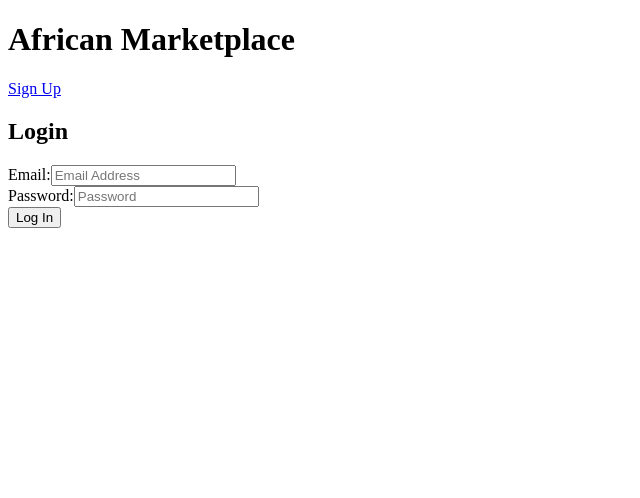
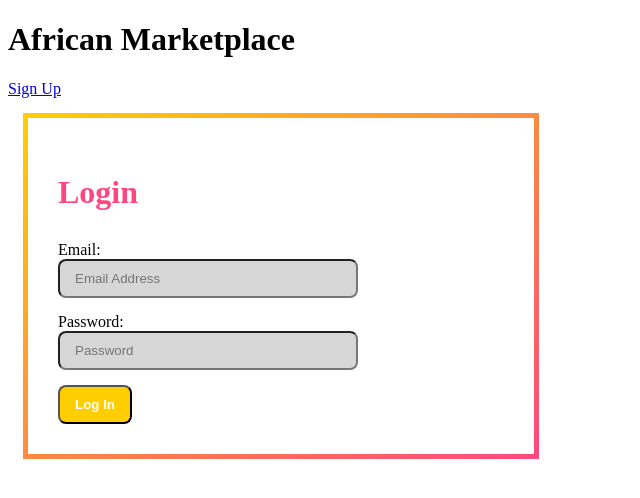
Before and after one commit to African-Marketplace-Build-Week/front-end, a React (Create React App) app in the folder african-marketplace/: page / in a window 1280 px wide. Shown: the top 498 px of the page, without its empty margins (0-640 px from the left). Built offline with nearby package versions, Linux system fonts and the light colour scheme.

Commit message:
styled login component using styled-components

```diff
--- a/african-marketplace/package.json
+++ b/african-marketplace/package.json
@@ -14,6 +14,7 @@
     "react-dom": "^17.0.1",
     "react-router-dom": "^5.2.0",
     "react-scripts": "4.0.3",
+    "styled-components": "^5.2.1",
     "web-vitals": "^1.1.0"
   },
   "scripts": {
--- a/african-marketplace/src/components/Login.js
+++ b/african-marketplace/src/components/Login.js
@@ -1,6 +1,7 @@
 import React, { useState } from 'react'
 import axiosWithAuth from "../utils/axiosWithAuth";
 import { useHistory } from "react-router-dom";
+import styled from 'styled-components';
 
 function LoginForm({ Login, error }) {
     const [details, setDetails] = useState({email: '', password: ''});
@@ -22,22 +23,82 @@ function LoginForm({ Login, error }) {
             );
           });
     }
+    const LogForm = styled.form`
+      display: block;
+      position: relative;
+      margin: 20px;
+      width: 40%;
+      &:after {
+        content: '';
+        display: block;
+        position: absolute;
+        top: -5px;
+        left: -5px;
+        right: -5px;
+        bottom: -5px;
+        z-index: 1;
+        background-image: linear-gradient(to bottom right, #ffce00, #fe4880);
+      }
+    `;
+    const FormInner = styled.form`
+      position: relative;
+      display: block;
+      z-index: 2;
+      background-color: white;
+      padding: 30px;
+    `;
+    const LoginH2 = styled.h2`
+      color: #fe4880;
+      font-size: 2rem;
+      font-weight: bold;
+      margin-bottom: 30px;
+    `;
+    const FormGroup = styled.div`
+      display: block;
+      width: 300px;
+      margin-bottom: 15px;
+    `;
+    const LoginInput = styled.input`
+      display: block;
+      width: 100%;
+      padding: 10px 15px;
+      background-color: #d8d7d7;
+      border-radius: 8px;
+      transition: .3s;
+      &:focus {
+        box-shadow: 0px 0px 5px rgba(0, 0, 0, 0.2);
+      }
+    `;
+    const LoginSubmit = styled.input`
+      display: inline-block;
+      padding: 10px 15px;
+      border-radius: 8px;
+      background-image: linear-gradient(to right, #ffce00 50%, #ffce00 50%, #fe4880);
+      background-size: 200%;
+      background-position: 0%;
+      transition: .5s;
+      color: white;
+      font-weight: bold;
+      cursor: pointer;
+      &:hover {
+        background-position: 100% 0%;
+      }
+    `;
     return (
-        <form onSubmit={submitHandler}>
-            <div className='form-inner'>
-                <h2>Login</h2>
-                {/* ERRORS */}
-                <div className='form-group'>
+        <LogForm onSubmit={submitHandler}>
+            <FormInner>
+                <LoginH2>Login</LoginH2>
+                <FormGroup>
                     <label htmlFor='email'>Email:</label>
-                    <input type='email' name ='email' id='email' placeholder='Email Address' onChange={e => setDetails({...details, email: e.target.value})} value={details.email}/>
-                </div>
-                <div className='form-group'>
+                    <LoginInput type='email' name ='email' id='email' placeholder='Email Address' onChange={e => setDetails({...details, email: e.target.value})} value={details.email}/>
+                </FormGroup>
+                <FormGroup>
                     <label htmlFor='password'>Password:</label>
-                    <input type='password' name ='password' id='password' placeholder='Password' onChange={e => setDetails({...details, password: e.target.value})} value={details.password}/>
-                </div>
-                <input type='submit' value='Log In' />
-            </div>
-        </form>
+                    <LoginInput type='password' name ='password' id='password' placeholder='Password' onChange={e => setDetails({...details, password: e.target.value})} value={details.password}/>
+                </FormGroup>
+                <LoginSubmit type='submit' value='Log In' />
+            </FormInner>
+        </LogForm>
     )
 }
 
```
Also changed, not shown: 1 other file (tests, documents, lock files or other folders).
